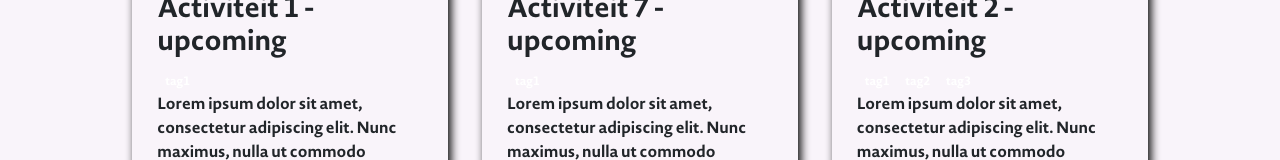
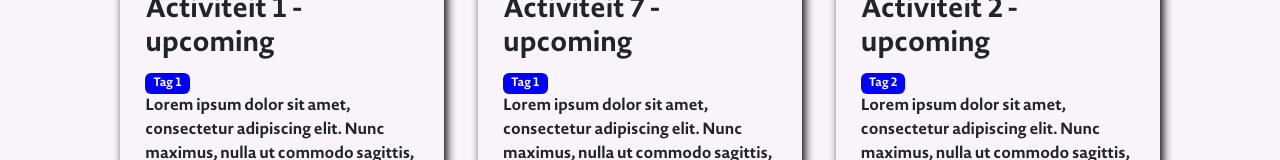
Before and after one commit to Piukaas/Hoge-Vucht-Doughnut, a React (Create React App) app: page /activities in a window 1280 px wide. Shown: the part 576-736 px from the top of the page. Built offline with nearby package versions, Linux system fonts and the light colour scheme.

Commit message:
chore: Update padding and styling in Features and Activities components

```diff
--- a/public/data/activities.json
+++ b/public/data/activities.json
@@ -7,7 +7,12 @@
     "startDate": "2017-01-01",
     "startTime": "12:00",
     "endTime": "14:00",
-    "tags": ["tag1"],
+    "tags": [
+      {
+        "name": "Tag 1",
+        "type": "targetAudience"
+      }
+    ],
     "status": "upcoming",
     "doughnutImage": "http://example.com/doughnut1.jpg",
     "address": {
@@ -31,7 +36,12 @@
     "startDate": "2017-01-02",
     "startTime": "12:00",
     "endTime": "14:00",
-    "tags": ["tag1", "tag2", "tag3"],
+    "tags": [
+      {
+        "name": "Tag 2",
+        "type": "activityType"
+      }
+    ],
     "status": "upcoming",
     "doughnutImage": "http://example.com/doughnut2.jpg",
     "address": {
@@ -55,7 +65,12 @@
     "startDate": "2017-01-03",
     "startTime": "12:00",
     "endTime": "14:00",
-    "tags": ["tag1", "tag2", "tag3"],
+    "tags": [
+      {
+        "name": "Tag 1",
+        "type": "targetAudience"
+      }
+    ],
     "status": "cancelled",
     "doughnutImage": "http://example.com/doughnut3.jpg",
     "address": {
@@ -79,7 +94,12 @@
     "startDate": "2017-01-04",
     "startTime": "12:00",
     "endTime": "14:00",
-    "tags": ["tag1", "tag2", "tag3"],
+    "tags": [
+      {
+        "name": "Tag 1",
+        "type": "targetAudience"
+      }
+    ],
     "status": "finished",
     "doughnutImage": "http://example.com/doughnut4.jpg",
     "address": {
@@ -103,7 +123,12 @@
     "startDate": "2017-01-05",
     "startTime": "12:00",
     "endTime": "14:00",
-    "tags": ["tag1", "tag2", "tag3"],
+    "tags": [
+      {
+        "name": "Tag 1",
+        "type": "targetAudience"
+      }
+    ],
     "status": "upcoming",
     "doughnutImage": "http://example.com/doughnut5.jpg",
     "address": {
@@ -127,7 +152,12 @@
     "startDate": "2017-01-06",
     "startTime": "12:00",
     "endTime": "14:00",
-    "tags": ["tag1", "tag2", "tag3"],
+    "tags": [
+      {
+        "name": "Tag 1",
+        "type": "targetAudience"
+      }
+    ],
     "status": "upcoming",
     "doughnutImage": "http://example.com/doughnut6.jpg",
     "address": {
@@ -151,7 +181,12 @@
     "startDate": "2017-01-01",
     "startTime": "12:00",
     "endTime": "14:00",
-    "tags": ["tag1"],
+    "tags": [
+      {
+        "name": "Tag 1",
+        "type": "targetAudience"
+      }
+    ],
     "status": "upcoming",
     "doughnutImage": "http://example.com/doughnut1.jpg",
     "address": {
@@ -175,7 +210,12 @@
     "startDate": "2017-01-02",
     "startTime": "12:00",
     "endTime": "14:00",
-    "tags": ["tag1", "tag2", "tag3"],
+    "tags": [
+      {
+        "name": "Tag 1",
+        "type": "targetAudience"
+      }
+    ],
     "status": "upcoming",
     "doughnutImage": "http://example.com/doughnut2.jpg",
     "address": {
@@ -199,7 +239,12 @@
     "startDate": "2017-01-03",
     "startTime": "12:00",
     "endTime": "14:00",
-    "tags": ["tag1", "tag2", "tag3"],
+    "tags": [
+      {
+        "name": "Tag 1",
+        "type": "targetAudience"
+      }
+    ],
     "status": "cancelled",
     "doughnutImage": "http://example.com/doughnut3.jpg",
     "address": {
@@ -223,7 +268,12 @@
     "startDate": "2017-01-04",
     "startTime": "12:00",
     "endTime": "14:00",
-    "tags": ["tag1", "tag2", "tag3"],
+    "tags": [
+      {
+        "name": "Tag 1",
+        "type": "targetAudience"
+      }
+    ],
     "status": "finished",
     "doughnutImage": "http://example.com/doughnut4.jpg",
     "address": {
@@ -247,7 +297,12 @@
     "startDate": "2017-01-05",
     "startTime": "12:00",
     "endTime": "14:00",
-    "tags": ["tag1", "tag2", "tag3"],
+    "tags": [
+      {
+        "name": "Tag 1",
+        "type": "targetAudience"
+      }
+    ],
     "status": "upcoming",
     "doughnutImage": "http://example.com/doughnut5.jpg",
     "address": {
@@ -271,7 +326,12 @@
     "startDate": "2017-01-06",
     "startTime": "12:00",
     "endTime": "14:00",
-    "tags": ["tag1", "tag2", "tag3"],
+    "tags": [
+      {
+        "name": "Tag 1",
+        "type": "targetAudience"
+      }
+    ],
     "status": "upcoming",
     "doughnutImage": "http://example.com/doughnut6.jpg",
     "address": {
--- a/src/activities/Activities.js
+++ b/src/activities/Activities.js
@@ -20,7 +20,7 @@ const Activities = () => {
     axios.get("/data/activities.json").then((response) => {
       const data = response.data;
       setActivities(data);
-      const uniqueTags = [...new Set(data.flatMap((activity) => activity.tags))];
+      const uniqueTags = [...new Set(data.flatMap((activity) => (Array.isArray(activity.tags) ? activity.tags.map((tag) => tag.name) : [])))];
       setTags(uniqueTags);
       setFilteredActivities(data); // Initially set filtered activities to all activities
       filterActivities(data);
@@ -39,7 +39,7 @@ const Activities = () => {
     }
 
     if (selectedTag) {
-      filtered = filtered.filter((activity) => activity.tags.includes(selectedTag));
+      filtered = filtered.filter((activity) => activity.tags.some((tag) => tag.name === selectedTag));
     }
 
     if (statusFilter) {
@@ -84,7 +84,7 @@ const Activities = () => {
   };
 
   return (
-    <section className="feature-heading">
+    <section>
       <div className="container">
         <h2 className="text-center">Feature Heading</h2>
         <p className="text-center">Lorem ipsum dolor sit amet, consectetur adipiscing elit. Nunc maximus, nulla ut commodo sagittis, sapien dui mattis dui, non pulvinar lorem felis nec erat.</p>
@@ -139,11 +139,13 @@ const Activities = () => {
                     {activity.title} - <span className={`status ${activity.status}`}>{activity.status}</span>
                   </h3>
                   <div className="tags">
-                    {activity.tags.map((tag) => (
-                      <span key={tag} className="badge badge-secondary mr-1">
-                        {tag}
-                      </span>
-                    ))}
+                    {Array.isArray(activity.tags)
+                      ? activity.tags.map((tag) => (
+                          <span key={tag.name} className="badge badge-primary mr-1" style={{ background: "blue" }}>
+                            {tag.name}
+                          </span>
+                        ))
+                      : null}
                   </div>
                   <p>{activity.description}</p>
                   <p>
--- a/src/index.css
+++ b/src/index.css
@@ -25,6 +25,7 @@ body {
 
 .content {
   margin-top: 100px;
+  padding: 50px;
 }
 
 .txt-hoge-vucht {
@@ -215,6 +216,10 @@ a:hover {
 }
 
 /* Home */
+.carousel {
+  padding-bottom: 75px;
+}
+
 .carousel img {
   border-radius: 25px;
 }
@@ -229,10 +234,6 @@ a:hover {
   left: 50%;
   transform: translate(-50%, -50%);
   right: initial;
-}
-
-.feature-heading {
-  padding: 50px;
 }
 
 .feature-box {
--- a/src/layout/home/Features.js
+++ b/src/layout/home/Features.js
@@ -5,7 +5,7 @@ const Features = () => {
   const { t } = useTranslation();
 
   return (
-    <section className="feature-heading mt-10">
+    <section>
       <div className="container">
         <h2 className="text-center">{t("welcomeMessage")}</h2>
         <p className="text-center">{t("introMessage")}</p>
```
